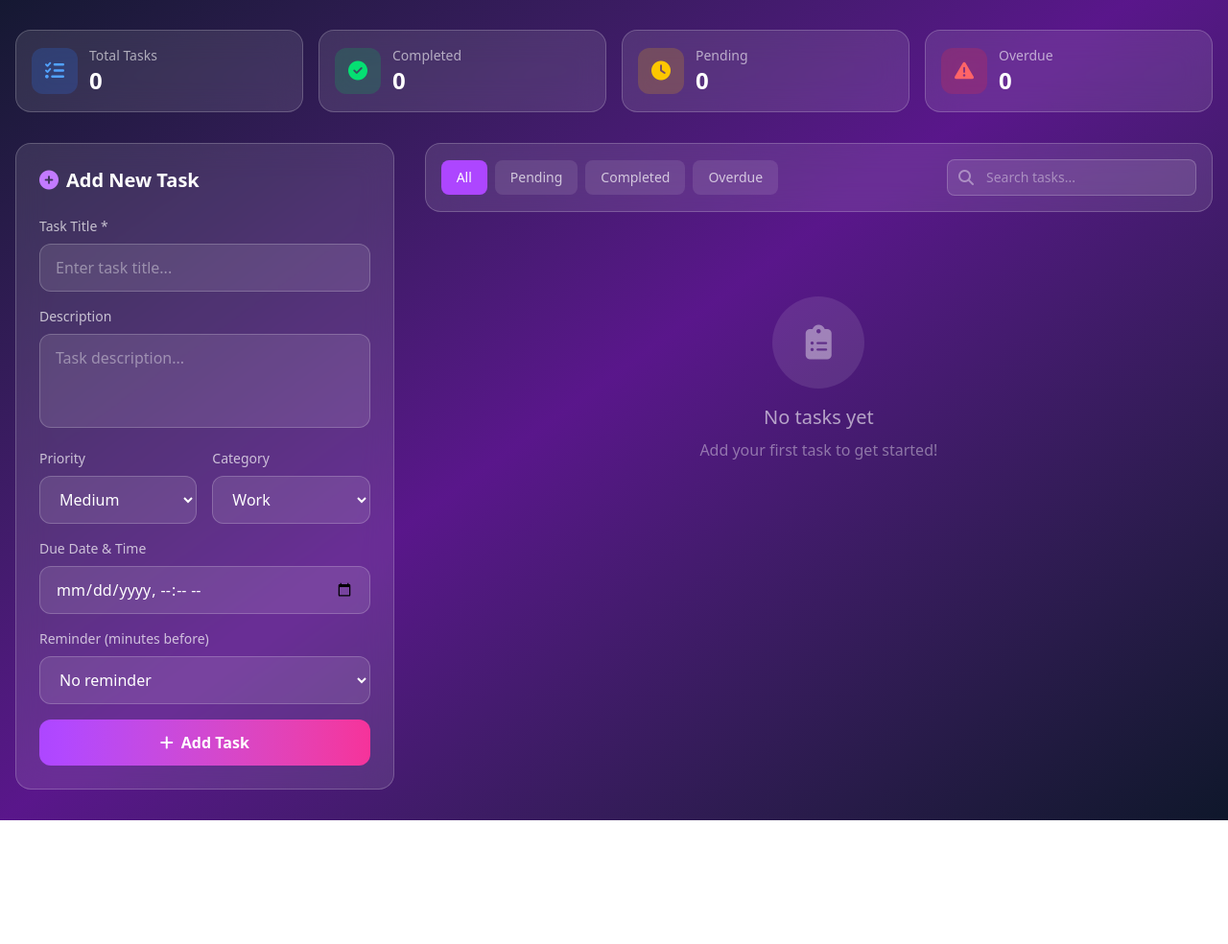
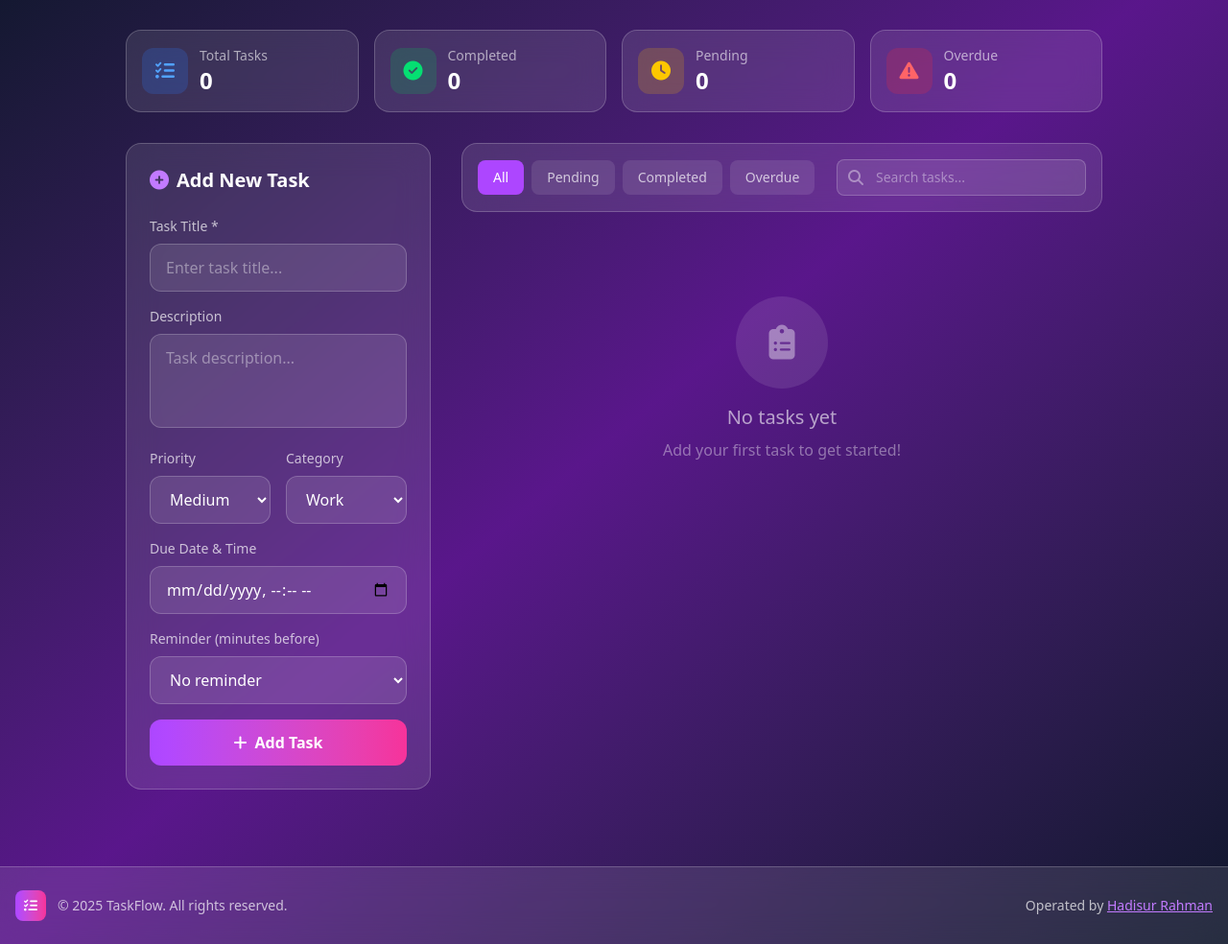
Before and after one commit to hadisur24/Task-Flow, a plain HTML site: page index.html in a window 1280 px wide. Shown: the part 74-1058 px from the top of the page at 96% size. Before the commit the page ends 929 px from the top, so only its background shows below. Drawn offline with nearby package versions, Linux system fonts and the light colour scheme.

Commit message:
Update homepage design
Added a footer section with copyright and operator information.

```diff
--- a/index.html
+++ b/index.html
@@ -29,7 +29,7 @@
         .pulse-animation { animation: pulse 2s infinite; }
     </style>
 </head>
-<body class="bg-gradient-to-br from-slate-900 via-purple-900 to-slate-900 min-h-screen">
+<body class="bg-gradient-to-br from-slate-900 via-purple-900 to-slate-900 min-h-screen flex flex-col">
     <!-- Notification Container -->
     <div id="notificationContainer" class="fixed top-4 right-4 z-50 space-y-2 max-w-sm"></div>
 
@@ -54,7 +54,7 @@
         </div>
     </header>
 
-    <main class="max-w-7xl mx-auto px-4 py-8">
+    <main class="max-w-7xl mx-auto px-4 py-8 flex-1">
         <!-- Stats Cards -->
         <div class="grid grid-cols-2 md:grid-cols-4 gap-4 mb-8">
             <div class="bg-white/10 backdrop-blur-lg rounded-2xl p-4 border border-white/20">
@@ -213,6 +213,25 @@
             </div>
         </div>
     </main>
+
+    <!-- Footer -->
+    <footer class="bg-white/10 backdrop-blur-lg border-t border-white/20 py-6 mt-12">
+        <div class="max-w-7xl mx-auto px-4">
+            <div class="flex flex-col md:flex-row justify-between items-center gap-4">
+                <div class="flex items-center gap-3">
+                    <div class="w-8 h-8 bg-gradient-to-r from-purple-500 to-pink-500 rounded-lg flex items-center justify-center">
+                        <i class="fas fa-tasks text-white text-sm"></i>
+                    </div>
+                    <p class="text-white/70 text-sm">
+                        &copy; 2025 TaskFlow. All rights reserved.
+                    </p>
+                </div>
+                <div class="text-white/70 text-sm">
+                    Operated by <a href="https://www.linkedin.com/in/md-hadisur-rahman24" target="_blank" class="text-purple-400 hover:text-purple-300 transition underline">Hadisur Rahman</a>
+                </div>
+            </div>
+        </div>
+    </footer>
 
     <!-- Edit Modal -->
     <div id="editModal" class="fixed inset-0 bg-black/50 backdrop-blur-sm z-50 hidden flex items-center justify-center p-4">
```
